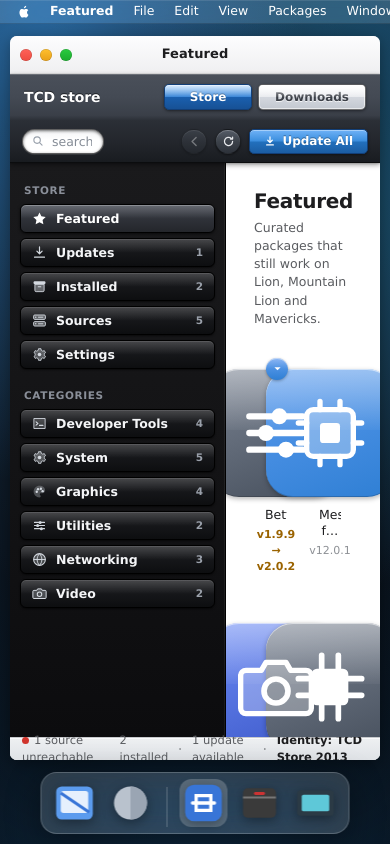
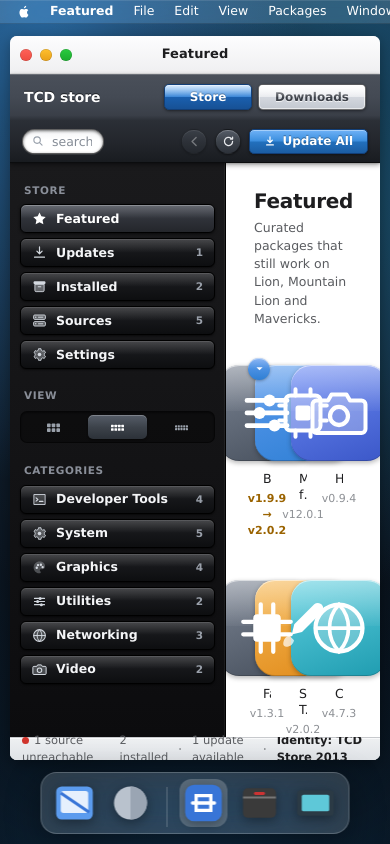
Before and after one commit to TheFrutigerDaniel/tcd-store, a plain HTML site: page prototype/index.html in a window 390 px wide. Drawn offline with Linux system fonts and the light colour scheme.

Commit message:
Make the store grid adjustable, defaulting to 4 per row
The grid was locked at 3 across with 128px icons. It now defaults to 4
across at 96px and is adjustable: a View group in the Store sidebar holds
three Finder-style grid glyphs for Large / Medium / Small, moving the
grid between 3, 4 and 5 tiles per row and the icons between 128, 96 and
64px together. The choice holds across screens, and the control is not
offered on Downloads, which has no sidebar and no tiles.

Columns and icon size come from one DENSITY table, so they cannot drift
apart. The column count is a real class on the grid rather than a custom
property, because jsdom does not resolve var(); the suite asserts the
browser-resolved grid-template-columns, not just the class name.

At 5 across the gap and tile padding tighten so the row still breathes.
The narrow-window media query now scales each density down instead of
collapsing every grid to 2 columns.

The choice is session state only, not persisted to localStorage — the
prototype persists nothing else, and a stored preference would leak
between test runs.

Suite: 219 -> 244 assertions, all passing.

Co-authored-by: arena-agent <297053741+arena-agent@users.noreply.github.com>

```diff
--- a/prototype/css/app.css
+++ b/prototype/css/app.css
@@ -554,9 +554,17 @@
 .card-dot.ok{ background:#3fb950; } .card-dot.err{ background:var(--danger); } .card-dot.warn{ background:#d29922; }
 
 /* ---------- large icon grid ---------- */
-.grid{ display:grid; grid-template-columns:repeat(3, minmax(0,1fr)); gap:10px; }
+.grid{ display:grid; grid-template-columns:repeat(4, minmax(0,1fr)); gap:10px; }
+.grid.cols-3{ grid-template-columns:repeat(3, minmax(0,1fr)); }
+.grid.cols-4{ grid-template-columns:repeat(4, minmax(0,1fr)); }
+.grid.cols-5{ grid-template-columns:repeat(5, minmax(0,1fr)); }
 /* single-column fallback for very old engines */
 @supports not (display:grid){ .grid{ grid-template-columns:1fr; } }
+.grid.cols-5{ gap:7px; }
+.grid.cols-5 .cell{ padding:14px 6px 11px; border-radius:8px; }
+.grid.cols-5 .cell .name{ font-size:11px; }
+.grid.cols-5 .cell .sub{ font-size:10px; }
+.grid.cols-4 .cell{ padding:16px 8px 13px; }
 .cell{
   position:relative;
   padding:20px 10px 16px; border-radius:10px;
@@ -628,7 +636,11 @@
   display:flex; gap:8px; background:#f4f4f6;
 }
 
-@media (max-width:900px){ .grid{ grid-template-columns:repeat(2, minmax(0,1fr)); } }
+@media (max-width:900px){
+  .grid.cols-3{ grid-template-columns:repeat(2, minmax(0,1fr)); }
+  .grid.cols-4{ grid-template-columns:repeat(3, minmax(0,1fr)); }
+  .grid.cols-5{ grid-template-columns:repeat(3, minmax(0,1fr)); }
+}
 
 /* ============================================================
    Frutiger Aero — Mac side.
@@ -1156,3 +1168,25 @@
   background:linear-gradient(180deg, rgba(0,0,0,.22), rgba(0,0,0,0));
   pointer-events:none;
 }
+
+/* icon-density control: Finder-style grids in the Store sidebar */
+.side-seg{
+  display:flex; gap:4px; margin:2px 10px 6px;
+  padding:3px; border-radius:7px;
+  background:rgba(0,0,0,.34);
+  border:1px solid rgba(0,0,0,.5);
+  box-shadow:inset 0 1px 2px rgba(0,0,0,.45);
+}
+.side-seg-btn{
+  flex:1; height:24px; padding:0; border:0; border-radius:5px;
+  background:none; color:#9aa1ab; cursor:default;
+  display:grid; place-items:center;
+  transition:background .12s ease, color .12s ease;
+}
+.side-seg-btn:hover{ background:rgba(255,255,255,.08); color:#d7dce3; }
+.side-seg-btn.active{
+  background:linear-gradient(180deg,#565d68 0%, #3c424a 52%, #2c3138 100%);
+  background-color:#3c424a;
+  color:#fff;
+  box-shadow:0 1px 2px rgba(0,0,0,.5), inset 0 1px 0 rgba(255,255,255,.24);
+}
--- a/prototype/js/app.js
+++ b/prototype/js/app.js
@@ -42,6 +42,25 @@
    files into HISTORY when it lands, so this screen is a readout of
    real state rather than a decoration.
    ============================================================ */
+/* Icon density. The grid is a Store concern, so the control lives in the
+   Store sidebar; the columns and the icon size always move together. */
+const DENSITY = {
+  large:  { cols:3, icon:128, name:'Large'  },
+  medium: { cols:4, icon:96,  name:'Medium' },
+  small:  { cols:5, icon:64,  name:'Small'  }
+};
+const DENSITY_ORDER = ['large', 'medium', 'small'];
+function density(){ return DENSITY[state.density] || DENSITY.medium; }
+/* Finder-style grid glyph: n columns of little squares */
+function densityGlyph(cols){
+  const rows = 2, s = 5, gap = 1.5, w = cols * s + (cols - 1) * gap;
+  let r = '';
+  for (let y = 0; y < rows; y++)
+    for (let x = 0; x < cols; x++)
+      r += `<rect x="${(x * (s + gap)).toFixed(1)}" y="${(y * (s + gap)).toFixed(1)}" width="${s}" height="${s}" rx="1"/>`;
+  return `<svg viewBox="0 0 ${w} ${rows * s + (rows - 1) * gap}" width="13" height="${rows * s + (rows - 1) * gap}" fill="currentColor" aria-hidden="true">${r}</svg>`;
+}
+
 const TRANSFERS = [];   // { key, name, version, verb, step, fraction, pkgs, logs }
 const HISTORY   = [];   // { name, version, verb, when }
 const STEP_LOG  = [];   // every distinct step the engine announces, in order
@@ -57,6 +76,7 @@
 /* ---------------- state ---------------- */
 const state = {
   view: 'store',          // store | downloads — the top-level pill
+  density: 'medium',      // large | medium | small
   route: 'featured',     // featured | category | updates | installed | search | sources | settings | pkg
   section: null,
   pkgId: null,
@@ -155,6 +175,15 @@
   s.push(card('sources',   'server',   'Sources',   String(SOURCES.length)));
   s.push(card('settings',  'gear',     'Settings',  null));
 
+  s.push(`<div class="side-head">View</div>`);
+  s.push(`<div class="side-seg" role="group" aria-label="Icon size">` +
+    DENSITY_ORDER.map(function(k){
+      const on = state.density === k;
+      return `<button class="side-seg-btn${on ? ' active' : ''}" data-density="${k}"
+        aria-pressed="${on ? 'true' : 'false'}" title="${DENSITY[k].name} — ${DENSITY[k].cols} per row">
+        ${densityGlyph(DENSITY[k].cols)}</button>`;
+    }).join('') + `</div>`);
+
   s.push(`<div class="side-head">Categories</div>`);
   CATEGORIES.forEach(function(c){
     const n = PKGS.filter(p => p.section === c.key).length;
@@ -222,6 +251,13 @@
   }
   $('#content').scrollTop = 0;
   render();
+}
+
+function setDensity(d){
+  if (!DENSITY[d] || state.density === d) return;
+  state.density = d;
+  render();
+  toast(`${DENSITY[d].name} icons — ${DENSITY[d].cols} per row`);
 }
 
 function go(route, opts){
@@ -317,9 +353,9 @@
   return `<div class="pad">
     <h1 class="sec-title">Featured</h1>
     <p class="sec-sub">Curated packages that still work on Lion, Mountain Lion and Mavericks.</p>
-    <div class="grid">${picks.map(p => cell(p)).join('')}</div>
+    <div class="grid cols-${density().cols}">${picks.map(p => cell(p)).join('')}</div>
     <div class="group-title">Also worth a look</div>
-    <div class="grid">${recent.map(p => cell(p)).join('')}</div>
+    <div class="grid cols-${density().cols}">${recent.map(p => cell(p)).join('')}</div>
   </div>`;
 }
 /* One tile in the large icon grid. The blue triangle in the corner is the
@@ -335,7 +371,7 @@
             title="Other versions of ${esc(p.name)}" aria-label="Other versions">
       <svg viewBox="0 0 16 16" width="11" height="11"><path d="M3.5 6L8 10.5 12.5 6z" fill="currentColor"/></svg>
     </button>
-    ${icon(p,128)}
+    ${icon(p, density().icon)}
     <div class="name">${esc(p.name)}</div>
     <div class="sub${subCls}">${sub}</div>
   </div>`;
@@ -345,7 +381,7 @@
   return `<div class="pad">
     <h1 class="sec-title">Categories</h1>
     <p class="sec-sub">${PKGS.length} packages across ${CATEGORIES.length} categories.</p>
-    <div class="grid">${CATEGORIES.map(function(c){
+    <div class="grid cols-${density().cols}">${CATEGORIES.map(function(c){
       const n = PKGS.filter(p => p.section === c.key).length;
       const g = ICON_DEFS[c.icon[0]], gl = GLYPHS[c.icon[1]] || GLYPHS.cube;
       return `<div class="cell" data-cat="${c.key}">
@@ -363,7 +399,7 @@
   return `<div class="pad">
     <h1 class="sec-title">${esc(sec)}</h1>
     <p class="sec-sub">${meta ? esc(meta.blurb) + ' ' : ''}${list.length} package${list.length===1?'':'s'}.</p>
-    <div class="grid">${list.map(p => cell(p)).join('')}</div>
+    <div class="grid cols-${density().cols}">${list.map(p => cell(p)).join('')}</div>
   </div>`;
 }
 
@@ -1159,6 +1195,9 @@
   const viewBtn = e.target.closest('[data-view]');
   if (viewBtn){ setView(viewBtn.dataset.view); return; }
 
+  const densBtn = e.target.closest('[data-density]');
+  if (densBtn){ setDensity(densBtn.dataset.density); return; }
+
   const nav = e.target.closest('[data-nav]');
   if (nav){
     const r = nav.dataset.nav, sec = nav.dataset.sec;
```
Also changed, not shown: test/verify.js (+59 -2 lines), 1 other file.
